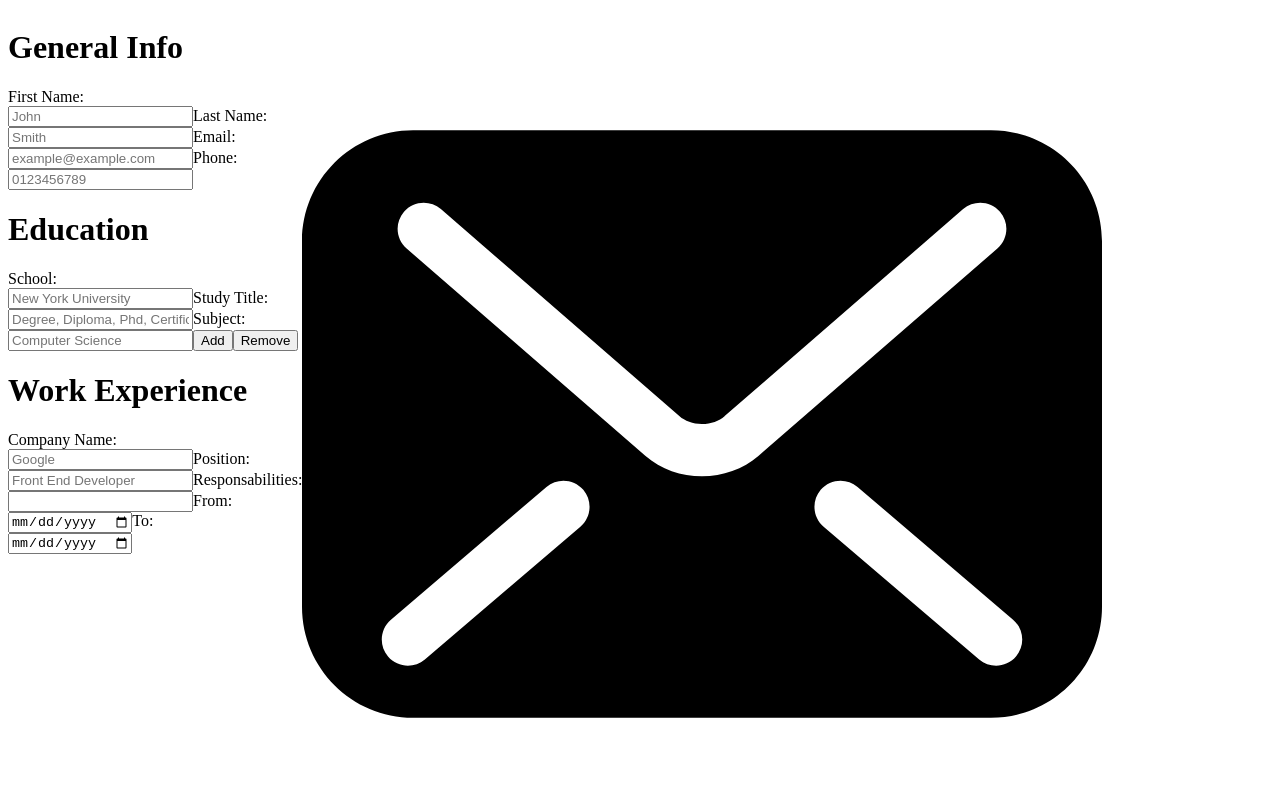
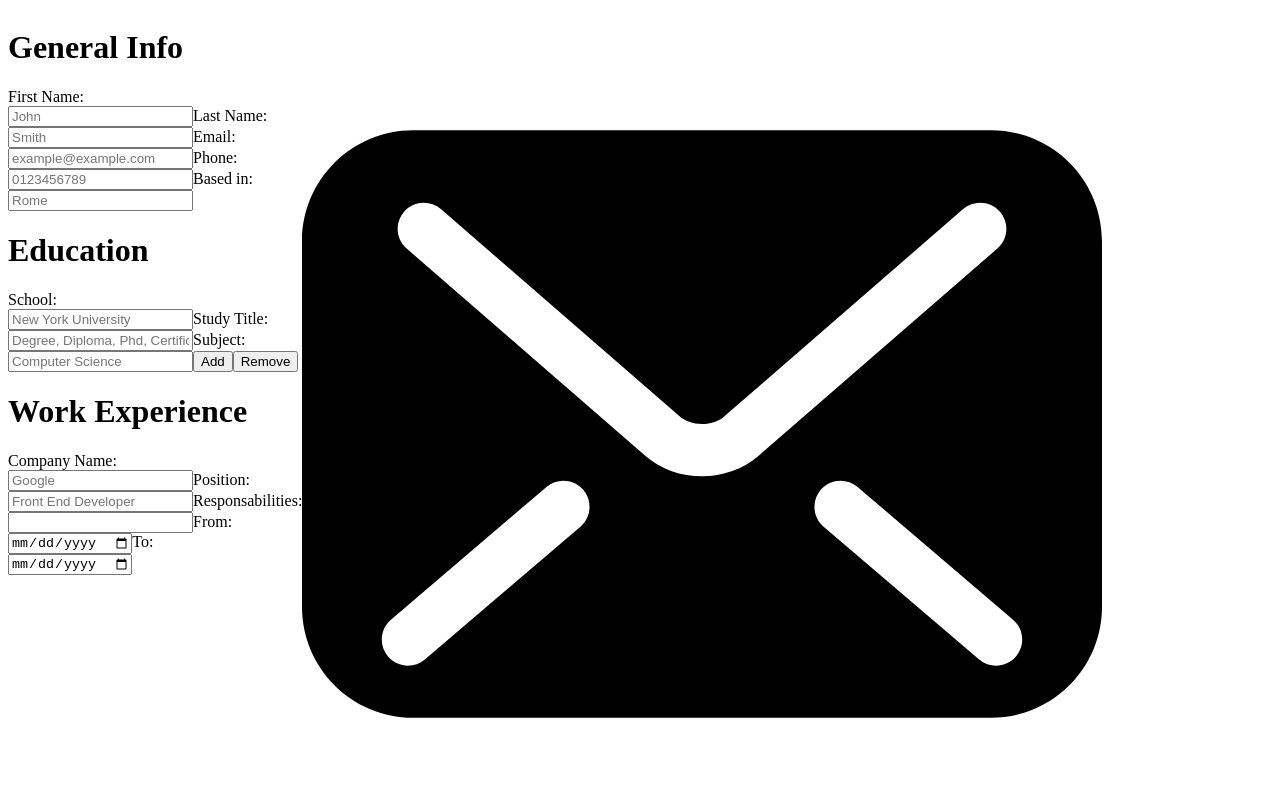
Before and after one commit to Eligio93/CV-application, a React (Vite) app: page / in a window 1280 px wide. Shown: the top 800 px of the page. Built offline with nearby package versions, Linux system fonts and the light colour scheme.

Commit message:
adds home base location input

```diff
--- a/src/components/GeneralInfoForm.jsx
+++ b/src/components/GeneralInfoForm.jsx
@@ -1,6 +1,6 @@
 import Input from "./Input";
 
-function GeneralInfoForm({ firstName, lastName, email, phone, onChange }) {
+function GeneralInfoForm({ firstName, lastName, email, phone, homeBase,onChange }) {
   return (
     <form className="form" id="general-info-form">
       <h1>General Info</h1>
@@ -36,9 +36,17 @@ function GeneralInfoForm({ firstName, lastName, email, phone, onChange }) {
         value={phone}
         onChange={onChange}
       />
+       <Input
+        label={"Based in:"}
+        type={"text"}
+        placeholder={"Rome"}
+        id={"homeBase"}
+        value={homeBase}
+        onChange={onChange}
+      />
 
     </form>
   );
 }
 
-export{GeneralInfoForm, Input}
+export{GeneralInfoForm}
```
